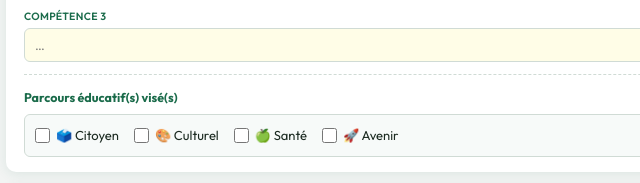
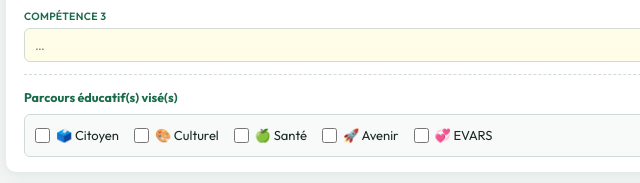
Before and after one commit to christophebignon5-crypto/hub-enseignants, a plain HTML site: page SAISIE_PROJET.html in a window 1280 px wide. Shown: the part 1728-1911 px from the top of the page, 200-840 px from the left. Drawn offline with Linux system fonts and the light colour scheme.

Commit message:
Saisie de projet : case EVARS dans les parcours éducatifs
Co-Authored-By: Claude Sonnet 5.5 <noreply@anthropic.com>
Claude-Session: https://claude.ai/code/session_01YPVQdE9AwG7HexvU6ftWs2

```diff
--- a/SAISIE_PROJET.html
+++ b/SAISIE_PROJET.html
@@ -411,6 +411,7 @@ table.dt-tbl td input.ra{text-align:right;font-weight:700;color:var(--gr);}
       <label><input type="checkbox" class="cp" value="Culturel"> 🎨 Culturel</label>
       <label><input type="checkbox" class="cp" value="Santé"> 🍏 Santé</label>
       <label><input type="checkbox" class="cp" value="Avenir"> 🚀 Avenir</label>
+      <label><input type="checkbox" class="cp" value="EVARS"> 💞 EVARS</label>
     </div>
   </div>
 </div>
```
